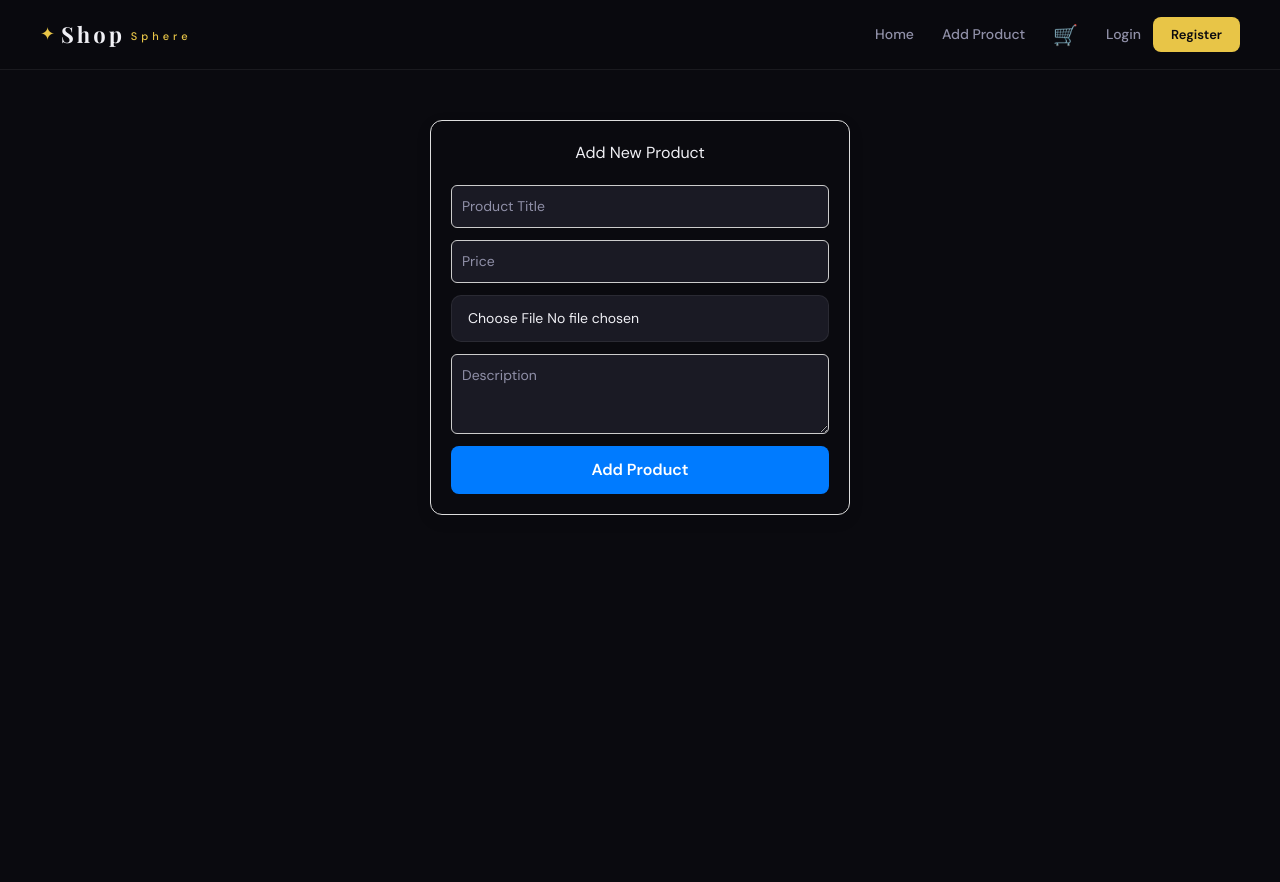
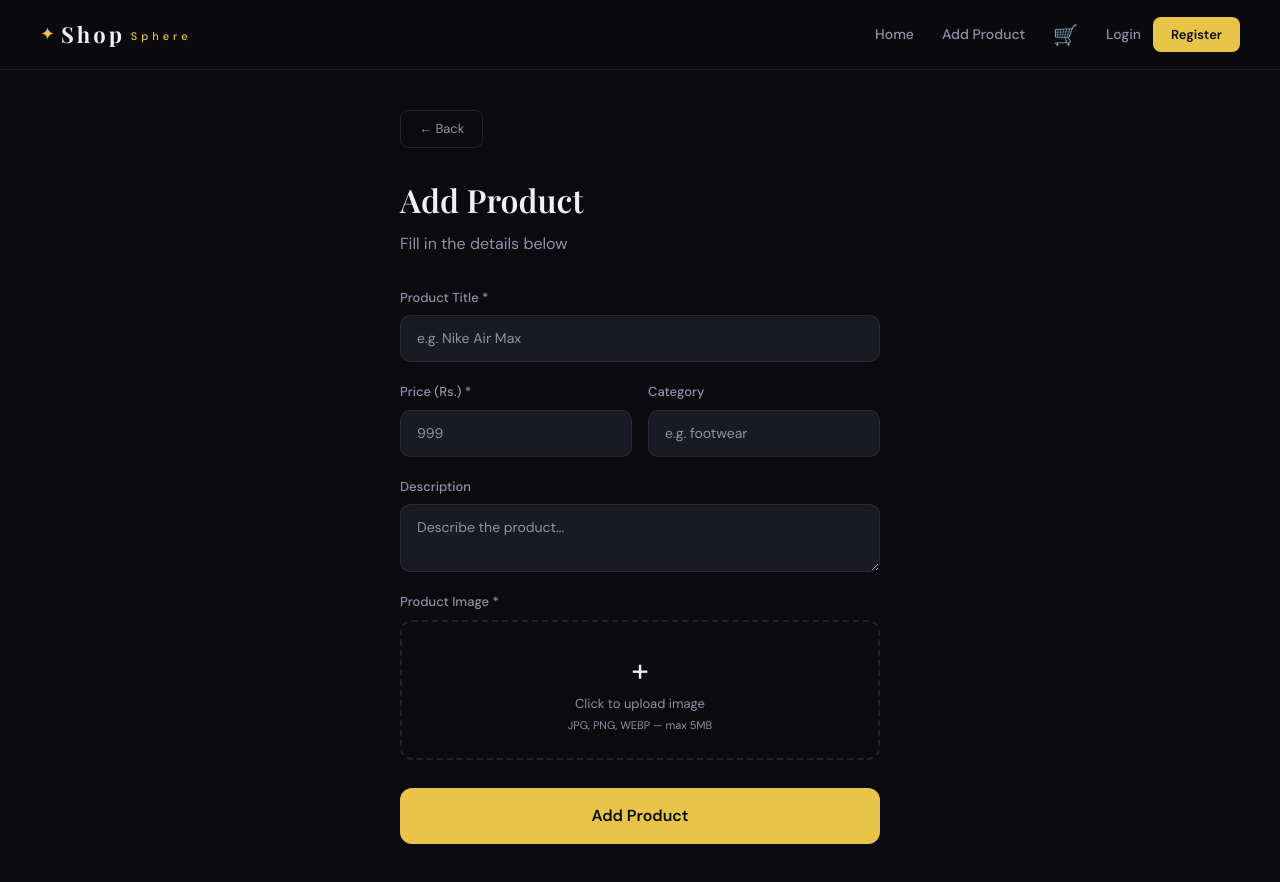
Before and after one commit to Mohammad-Danish-sab/E--commerce, a React (Vite) app in the folder Frontend/vite-project/: page /add-product in a window 1280 px wide. Shown: the top 882 px of the page. Before the commit the page ends 800 px from the top, so only its background shows below. Built offline with nearby package versions, Linux system fonts and the light colour scheme.

Commit message:
Intial commit

```diff
--- a/Frontend/vite-project/package.json
+++ b/Frontend/vite-project/package.json
@@ -13,6 +13,7 @@
     "axios": "^1.13.5",
     "react": "^19.2.0",
     "react-dom": "^19.2.0",
+    "react-hot-toast": "^2.6.0",
     "react-router-dom": "^7.13.1"
   },
   "devDependencies": {
--- a/Frontend/vite-project/src/pages/AddProduct.jsx
+++ b/Frontend/vite-project/src/pages/AddProduct.jsx
@@ -4,151 +4,228 @@ import { useNavigate } from "react-router-dom";
 
 const AddProduct = () => {
   const navigate = useNavigate();
-
   const [form, setForm] = useState({
     title: "",
     price: "",
     description: "",
+    category: "",
   });
-
   const [imageFile, setImageFile] = useState(null);
   const [preview, setPreview] = useState("");
   const [loading, setLoading] = useState(false);
+  const [error, setError] = useState("");
 
-  // ✅ handle text fields
-  const handleChange = (e) => {
+  const handleChange = (e) =>
     setForm({ ...form, [e.target.name]: e.target.value });
+
+  const handleImageChange = (e) => {
+    const file = e.target.files[0];
+    if (file) {
+      setImageFile(file);
+      setPreview(URL.createObjectURL(file));
+    }
   };
 
-  // ✅ handle image
-  const handleImageChange = (e) => {
-    const file = e.target.files[0];
-    setImageFile(file);
-    setPreview(URL.createObjectURL(file)); // ⭐ preview
-  };
-
-  // ✅ submit
   const submitHandler = async (e) => {
     e.preventDefault();
-
+    setError("");
     if (!form.title || !form.price || !imageFile) {
-      alert("Please fill all required fields");
+      setError("Title, price and image are required.");
       return;
     }
-
+    setLoading(true);
     try {
-      setLoading(true);
-
+      const token = localStorage.getItem("token");
       const formData = new FormData();
       formData.append("title", form.title);
       formData.append("price", Number(form.price));
       formData.append("description", form.description);
+      formData.append("category", form.category || "general");
       formData.append("image", imageFile);
 
+      // FIX: Use Authorization token + admin key header together
       await axios.post("http://localhost:5000/api/products", formData, {
         headers: {
           "Content-Type": "multipart/form-data",
-        "x-admin-key": "danish123", // ⭐ ADD HERE
+          Authorization: "Bearer " + token,
+          "x-admin-key": "danish123",
         },
       });
-
-      alert("✅ Product added successfully");
       navigate("/");
-    } catch (error) {
-      console.error(error);
-      alert("❌ Failed to add product");
+    } catch (err) {
+      setError(err.response?.data?.message || "Failed to add product.");
     } finally {
       setLoading(false);
     }
   };
 
   return (
-    <div style={styles.container}>
-      <h2 style={styles.heading}>Add New Product</h2>
+    <div style={S.page}>
+      <button onClick={() => navigate("/")} style={S.backBtn}>
+        ← Back
+      </button>
+      <h1 style={S.heading}>Add Product</h1>
+      <p style={S.sub}>Fill in the details below</p>
 
-      <form onSubmit={submitHandler} style={styles.form}>
+      {error && <div style={S.error}>{error}</div>}
+
+      <form onSubmit={submitHandler} style={S.form}>
+        {/* Title */}
+        <div style={S.field}>
+          <label style={S.label}>Product Title *</label>
           <input
             name="title"
-          placeholder="Product Title"
+            placeholder="e.g. Nike Air Max"
             value={form.title}
             onChange={handleChange}
-          style={styles.input}
+            required
           />
+        </div>
 
+        {/* Price + Category */}
+        <div style={S.row}>
+          <div style={S.field}>
+            <label style={S.label}>Price (Rs.) *</label>
             <input
               name="price"
               type="number"
-          placeholder="Price"
+              min="0"
+              placeholder="999"
               value={form.price}
               onChange={handleChange}
-          style={styles.input}
+              required
             />
+          </div>
+          <div style={S.field}>
+            <label style={S.label}>Category</label>
+            <input
+              name="category"
+              placeholder="e.g. footwear"
+              value={form.category}
+              onChange={handleChange}
+            />
+          </div>
+        </div>
 
-        {/* ⭐ Image Upload */}
-        <input type="file" accept="image/*" onChange={handleImageChange} />
-
-        {/* ⭐ Preview */}
-        {preview && <img src={preview} alt="preview" style={styles.preview} />}
-
+        {/* Description */}
+        <div style={S.field}>
+          <label style={S.label}>Description</label>
           <textarea
             name="description"
-          placeholder="Description"
+            placeholder="Describe the product..."
             value={form.description}
             onChange={handleChange}
-          style={styles.textarea}
           />
+        </div>
 
-        <button type="submit" style={styles.button} disabled={loading}>
-          {loading ? "Adding..." : "Add Product"}
+        {/* Image Upload */}
+        <div style={S.field}>
+          <label style={S.label}>Product Image *</label>
+          <div
+            style={S.uploadBox}
+            onClick={() => document.getElementById("imgInput").click()}
+          >
+            {preview ? (
+              <img src={preview} alt="preview" style={S.preview} />
+            ) : (
+              <div style={S.uploadPlaceholder}>
+                <p style={{ fontSize: "32px" }}>+</p>
+                <p style={{ color: "#9090a8", fontSize: "13px" }}>
+                  Click to upload image
+                </p>
+                <p
+                  style={{
+                    color: "#9090a8",
+                    fontSize: "11px",
+                    marginTop: "4px",
+                  }}
+                >
+                  JPG, PNG, WEBP — max 5MB
+                </p>
+              </div>
+            )}
+            <input
+              id="imgInput"
+              type="file"
+              accept="image/*"
+              onChange={handleImageChange}
+              style={{ display: "none" }}
+            />
+          </div>
+        </div>
+
+        <button
+          type="submit"
+          disabled={loading}
+          style={{ ...S.btn, opacity: loading ? 0.7 : 1 }}
+        >
+          {loading ? "Adding Product..." : "Add Product"}
         </button>
       </form>
     </div>
   );
 };
 
-const styles = {
-  container: {
-    maxWidth: "420px",
-    margin: "50px auto",
-    padding: "20px",
-    border: "1px solid #ddd",
-    borderRadius: "12px",
-    boxShadow: "0 5px 15px rgba(0,0,0,0.1)",
+const S = {
+  page: { maxWidth: "520px", margin: "0 auto", padding: "40px 20px 60px" },
+  backBtn: {
+    background: "none",
+    border: "1px solid rgba(255,255,255,0.1)",
+    color: "#9090a8",
+    padding: "8px 18px",
+    borderRadius: "8px",
+    marginBottom: "28px",
+    cursor: "pointer",
+    fontSize: "13px",
   },
   heading: {
-    textAlign: "center",
+    fontFamily: "'Playfair Display', serif",
+    fontSize: "32px",
+    color: "#f0f0f5",
+    marginBottom: "8px",
+  },
+  sub: { color: "#9090a8", marginBottom: "32px" },
+  error: {
+    background: "rgba(255,77,109,0.1)",
+    border: "1px solid rgba(255,77,109,0.3)",
+    color: "#ff4d6d",
+    padding: "12px 16px",
+    borderRadius: "10px",
+    fontSize: "13px",
     marginBottom: "20px",
   },
-  form: {
+  form: { display: "flex", flexDirection: "column", gap: "20px" },
+  field: { display: "flex", flexDirection: "column", gap: "8px" },
+  label: { fontSize: "13px", fontWeight: "500", color: "#9090a8" },
+  row: { display: "grid", gridTemplateColumns: "1fr 1fr", gap: "16px" },
+  uploadBox: {
+    border: "2px dashed rgba(255,255,255,0.1)",
+    borderRadius: "12px",
+    padding: "20px",
+    textAlign: "center",
+    cursor: "pointer",
+    minHeight: "140px",
     display: "flex",
-    flexDirection: "column",
-    gap: "12px",
+    alignItems: "center",
+    justifyContent: "center",
   },
-  input: {
-    padding: "10px",
-    borderRadius: "6px",
-    border: "1px solid #ccc",
-  },
-  textarea: {
-    padding: "10px",
-    borderRadius: "6px",
-    border: "1px solid #ccc",
-    minHeight: "80px",
-  },
+  uploadPlaceholder: { textAlign: "center" },
   preview: {
     width: "100%",
-    height: "200px",
+    maxHeight: "220px",
     objectFit: "cover",
     borderRadius: "8px",
   },
-  button: {
-    backgroundColor: "#007bff",
-    color: "white",
+  btn: {
+    background: "#e8c547",
+    color: "#0a0a0f",
     border: "none",
-    padding: "12px",
-    borderRadius: "8px",
+    padding: "16px",
+    borderRadius: "12px",
+    fontWeight: "700",
+    fontSize: "16px",
     cursor: "pointer",
-    fontWeight: "bold",
+    marginTop: "8px",
   },
 };
 
```
Also changed, not shown: 1 other file (tests, documents, lock files or other folders). Lines whose indentation alone changed are shown as unchanged.
